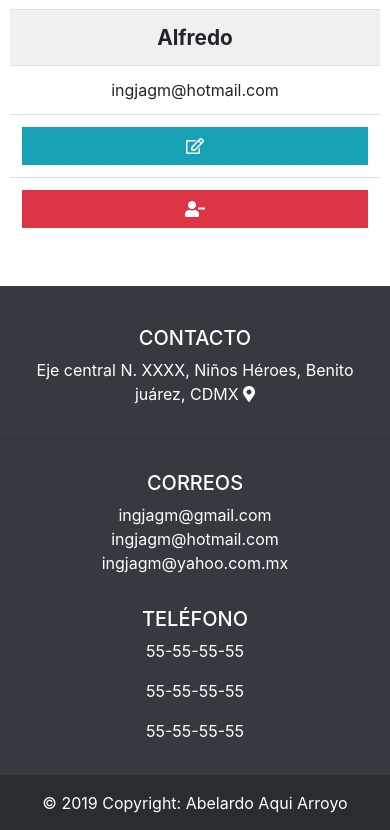
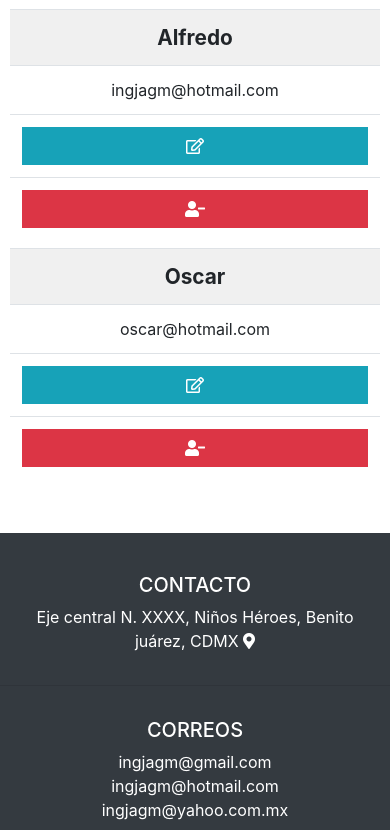
Before and after one commit to TecAbel/ProjectsMan, a PHP site: page /nuevo-usuario in a window 390 px wide. Shown: the part 830-1660 px from the top of the page. Run offline with PHP 8.4, Linux system fonts and the light colour scheme; the visitor is signed in with stand-in values (Sample User, id 1); some libraries are stand-ins or nearby versions.

Commit message:
sin padding en tr

```diff
--- a/css/estilos.css
+++ b/css/estilos.css
@@ -235,6 +235,10 @@ form{
     margin: 0 auto;
     padding: 0;
 }
+
+th,td{
+    padding-bottom: 10px;
+}
 /********Tabla responsive*******/
 @media only screen and (max-width: 600px){
     table {
@@ -255,6 +259,9 @@ form{
         display: block;
         text-align:center;
     }
+    tbody td:last-child{
+        padding-bottom: 20px;
+    }
     tbody td:before {
         content: attr(data-th);
         display: block;
--- a/nuevo-usuario.php
+++ b/nuevo-usuario.php
@@ -77,6 +77,12 @@
                             <td><a href="#" class="btn btn-info rounded-0 w-100"><i class="far fa-edit"></i></a></td>
                             <td><a href="#" class="btn btn-danger rounded-0 w-100"><i class="fas fa-user-minus"></i></a></td>
                         </tr>
+                        <tr>
+                            <td>Oscar</td>
+                            <td>oscar@hotmail.com</td>
+                            <td><a href="#" class="btn btn-info rounded-0 w-100"><i class="far fa-edit"></i></a></td>
+                            <td><a href="#" class="btn btn-danger rounded-0 w-100"><i class="fas fa-user-minus"></i></a></td>
+                        </tr>
                     </tbody>
                 </table>
             </form>
```
